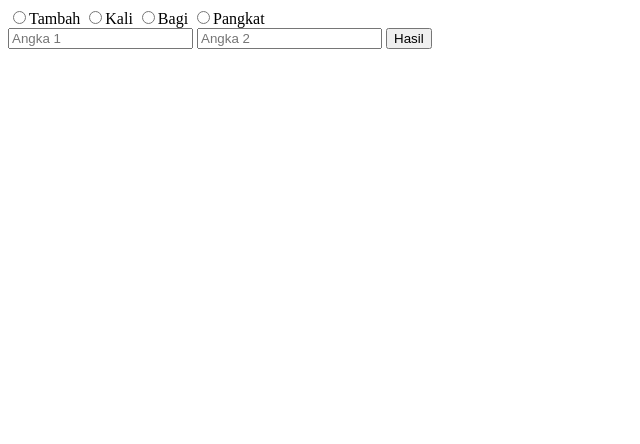
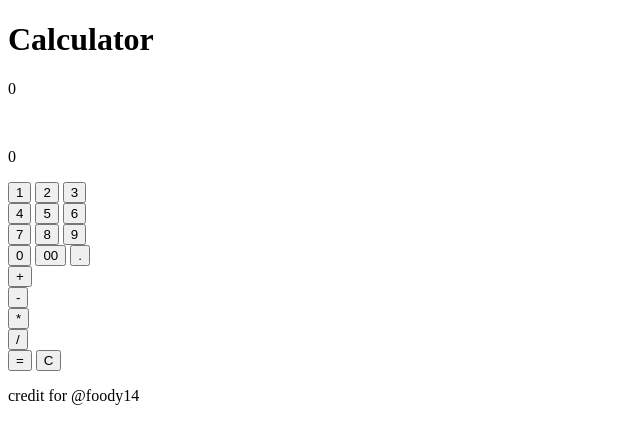
Before and after one commit to foody14/Calculator_html, a plain HTML site: page index.html in a window 1280 px wide. Shown: the whole page, without its empty margins (0-640 px from the left). Drawn offline with Linux system fonts and the light colour scheme.

Commit message:
This is the main screen for calculator

```diff
--- a/index.html
+++ b/index.html
@@ -1,51 +1,49 @@
 <!DOCTYPE html>
 <html>
+<head>
+   <link type="text/css" href="style.css" rel="stylesheet">
+   <script type="text/javascript" src="calculator.js"></script>
+   <title>Calculator</title>
+</head>
 <body>
-<script>
-function hasilPangkat(nilai1, nilai2, nilai3)
-{
-   for (var i = 1; i < nilai2; i++)
-   {
-       nilai1 = nilai1 * nilai3;
-   }
-   return nilai1;
-}
-function hitung()
-{
-	var angka1 = parseInt(document.getElementById("angka1").value);
-	var angka2 = parseInt(document.getElementById("angka2").value);
-	var operator = document.querySelector('input[name=operator]:checked').value
-	var nilaiPangkat = hasilPangkat(angka1,angka2,angka1);
-
-	if (operator === "tambah")
-	{
-	   document.getElementById("output").innerHTML = angka1 + angka2;
-	}
-	else if (operator === "kali")
-	{
-	   document.getElementById("output").innerHTML = angka1 * angka2;
-	}
-	else if (operator === "bagi")
-	{
-	   document.getElementById("output").innerHTML = angka1 / angka2;
-	}
-	else if (operator === "pangkat")
-	{
-	   document.getElementById("output").innerHTML = nilaiPangkat;
-	}
-}
-</script>
-
-<input type="radio" id="tambah" name="operator" value="tambah"><label for="tambah">Tambah</label>
-<input type="radio" id="kali" name="operator" value="kali"><label for="kali">Kali</label>
-<input type="radio" id="bagi" name="operator" value="bagi"><label for="bagi">Bagi</label>
-<input type="radio" id="pangkat" name="operator" value="pangkat"><label for="pangkat">Pangkat</label>
-<br>
-<input type="text" id="angka1" placeholder="Angka 1">
-<input type="text" id="angka2" placeholder="Angka 2">
-
-<button onclick="hitung()">Hasil</button>
-<p id="output"></p>
-
+<div class="container">
+   <h1>Calculator</h1>
+   <div class="display_container" name="display_box">
+   	<p id="history" class="history">0<br></p>
+	<p id="history_operator" class="history"><br></p>
+	<p id="output" class="main_number">0</p>
+   </div>
+   <div class="button_container" name="button_container">
+   <div class="layout_angka" name="box_angka">
+   	<button onclick=addNumber("1") class="tombol_angka" id="1" value="1" name="number">1</button>
+	<button onclick=addNumber("2") class="tombol_angka" id="2" value="2" name="number">2</button>
+	<button onclick=addNumber("3") class="tombol_angka" id="3" value="3" name="number">3</button>
+	<br>
+	<button onclick=addNumber("4") class="tombol_angka" id="4" value="4" name="number">4</button>
+        <button onclick=addNumber("5") class="tombol_angka" id="5" value="5" name="number">5</button>
+        <button onclick=addNumber("6") class="tombol_angka" id="6" value="6" name="number">6</button>
+        <br>
+	<button onclick=addNumber("7") class="tombol_angka" id="7" value="7" name="number">7</button>
+        <button onclick=addNumber("8") class="tombol_angka" id="8" value="8" name="number">8</button>
+        <button onclick=addNumber("9") class="tombol_angka" id="9" value="9" name="number">9</button>
+	<br>
+	<button onclick=addNumber("0") class="tombol_angka" id="0" value="0" name="number">0</button>
+        <button onclick=addNumber("00") class="tombol_angka" id="00" value="00" name="number">00</button>
+        <button onclick=addNumber("dec") class="tombol_angka" id="dec" value="." name="number">.</button>
+   </div>
+   <div class="layout_operator" name="box_operator">
+   	<button onclick=addOperator("tambah") class="tombol_operator" id="tambah" value="+" name="operator">+</button><br>
+      	<button onclick=addOperator("kurang") class="tombol_operator" id="kurang" value="-" name="operator">-</button><br>
+      	<button onclick=addOperator("kali") class="tombol_operator" id="kali" value="*" name="operator">*</button><br>
+      	<button onclick=addOperator("bagi") class="tombol_operator" id="bagi" value="/" name="operator">/</button><br>
+   </div>
+   <div class="function_button">
+	<button onclick=equalSign() class="result_button" id="result" value="result">=</button>
+	<button onclick=clearSign() class="clear_button" id="clear" value="clear">C</button>
+   </div>
+</div>
+<div class="footer">
+   <p class="credit" id="credit">credit for @foody14</p>
+</div>
 </body>
 </html>
```
